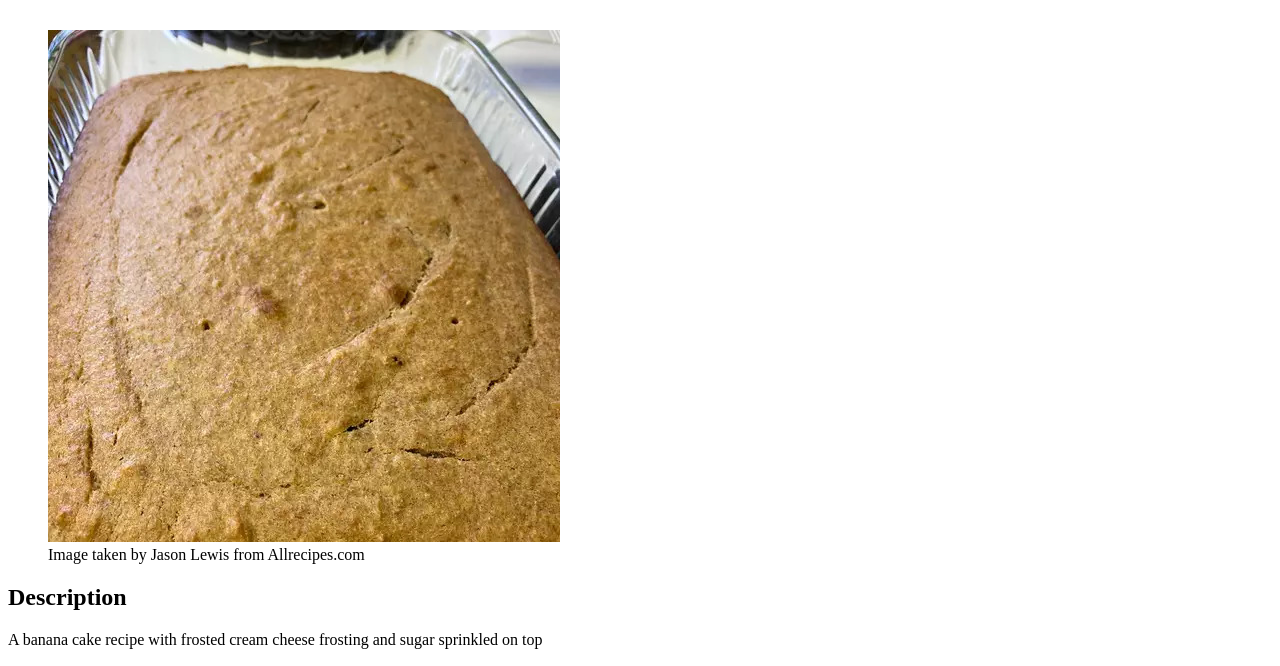
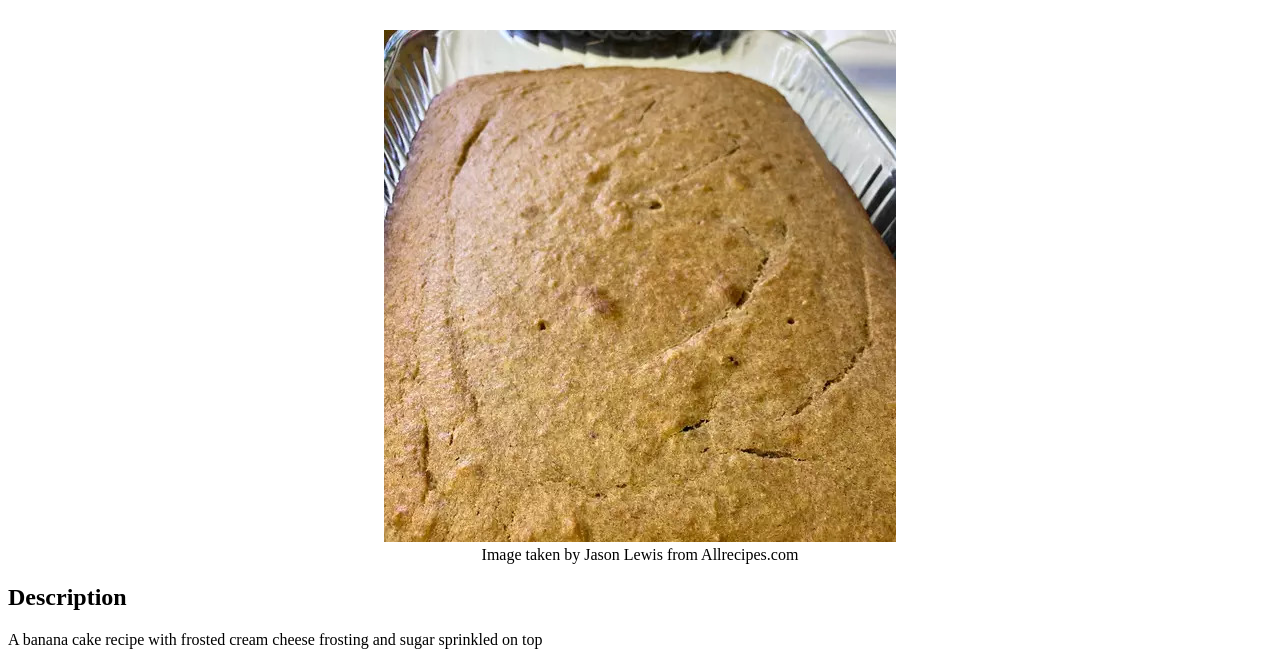
Before and after one commit to autom101/recipes, a plain HTML site: page recipe-list/banana-cake.html in a window 1280 px wide. Shown: the part 105-771 px from the top of the page. Drawn offline with Linux system fonts and the light colour scheme.

Commit message:
align images

```diff
--- a/recipe-list/banana-cake.html
+++ b/recipe-list/banana-cake.html
@@ -8,7 +8,7 @@
 
     <body>
         <h1>Banana Cake with Cream Cheese Frosting</h1>
-        <figure>
+        <figure class="pics">
             <img src="/img/banana-cake.jpg" alt="Banana Cake Recipe">
             <figcaption>Image taken by Jason Lewis from Allrecipes.com</figcaption>
         </figure>
--- a/styles.css
+++ b/styles.css
@@ -4,3 +4,8 @@ h1 {
     font-size: 50px;
     text-align: center;
 }
+
+/* Aligning images */
+.pics {
+    text-align: center;
+}
```
Also changed, not shown: index.html (+3 -2 lines), recipe-list/indian-butter-chicken.html (+1 -1 lines), recipe-list/potato-dumpling.html (+1 -1 lines).
